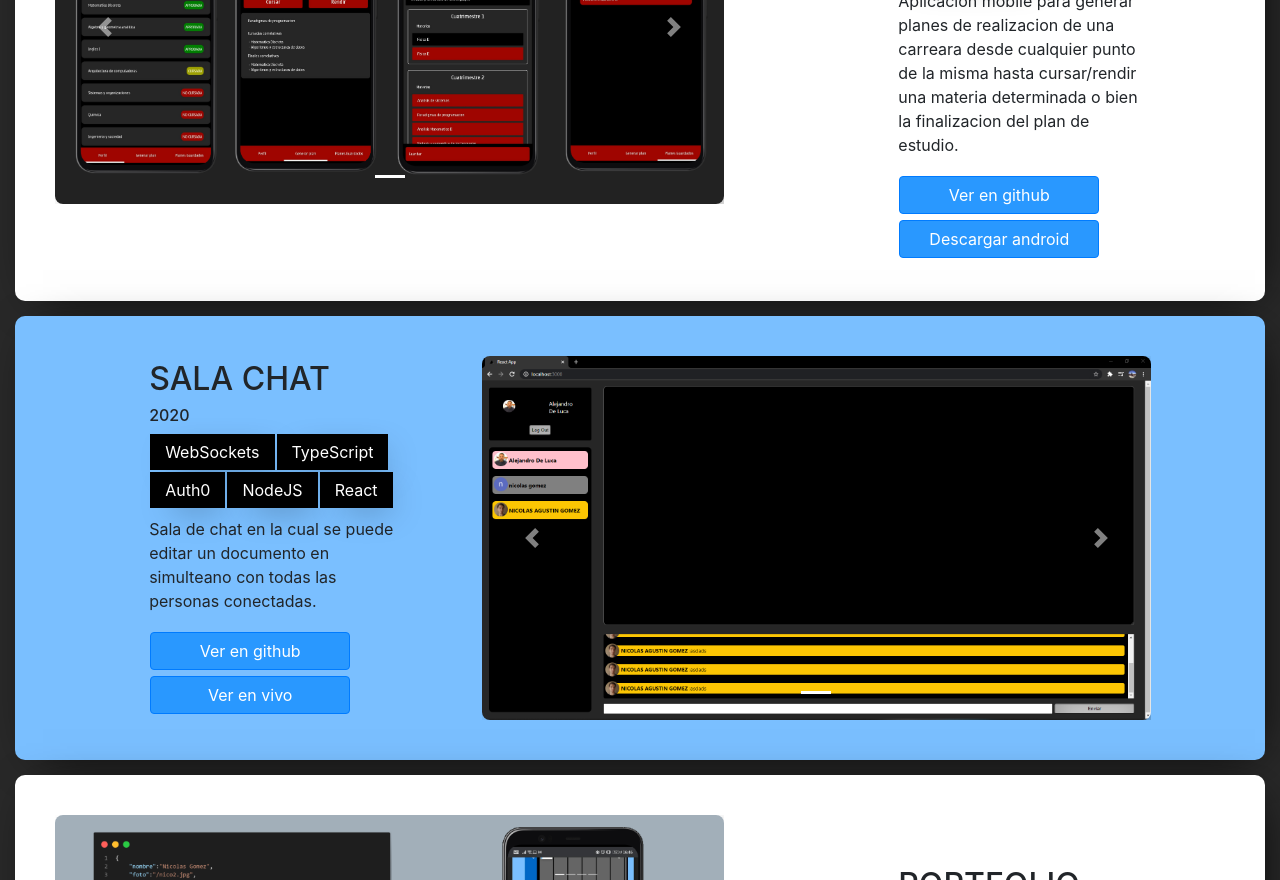
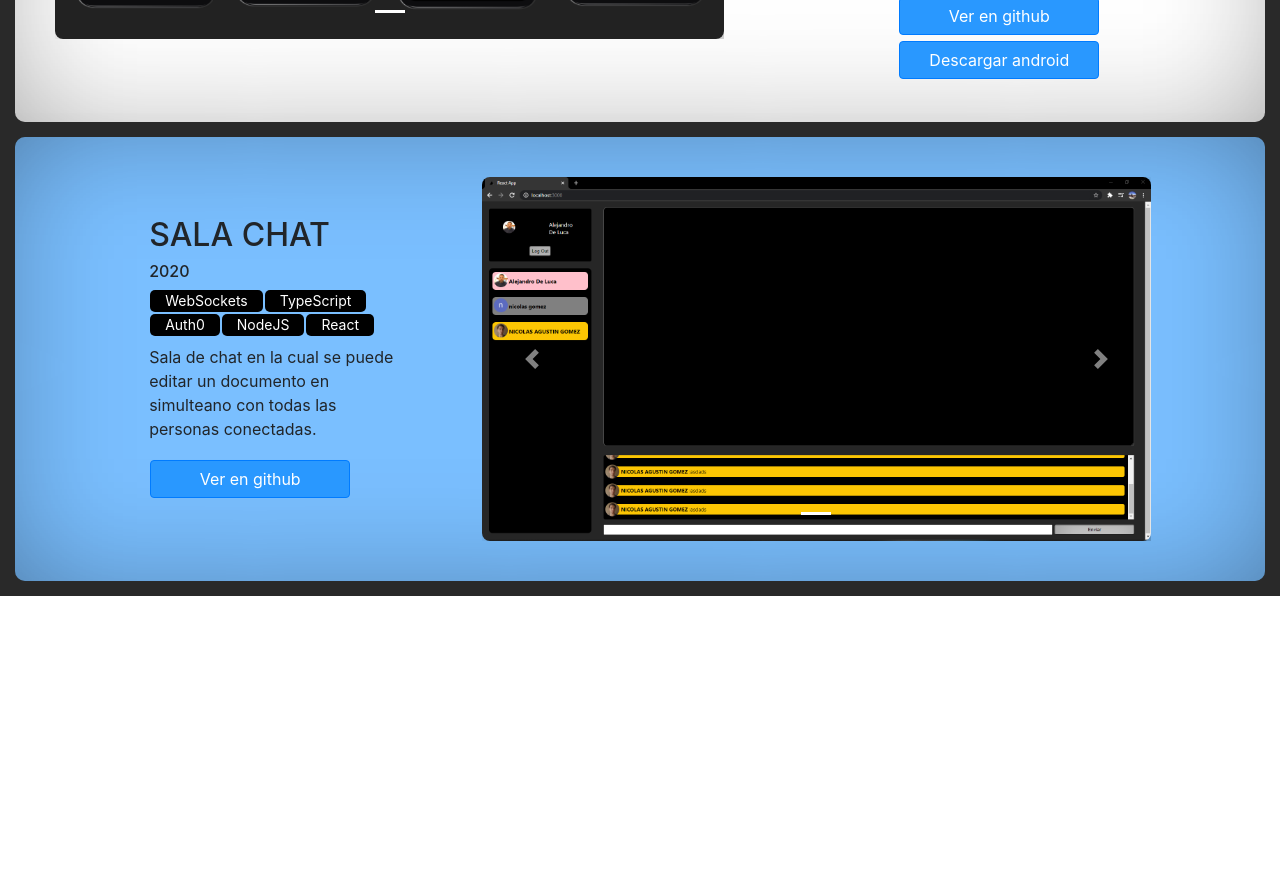
Before and after one commit to Nico9813/PortfolioWeb, a React (Create React App) app: page / in a window 1280 px wide. Shown: the part 1920-2800 px from the top of the page. After the commit the page ends 2516 px from the top, so only its background shows below. Built offline with nearby package versions, Linux system fonts and the light colour scheme.

Commit message:
fix tecnologias div

```diff
--- a/src/App.css
+++ b/src/App.css
@@ -25,6 +25,9 @@
   -webkit-box-shadow: 9px 7px 48px -19px black;
   -moz-box-shadow: 9px 7px 48px -19px black;
   box-shadow: 9px 7px 48px -19px black;
+box-shadow: 0px 0px 151px -59px rgba(0,0,0,0.75) inset;
+-webkit-box-shadow: 0px 0px 151px -59px rgba(0,0,0,0.75) inset;
+-moz-box-shadow: 0px 0px 151px -59px rgba(0,0,0,0.75) inset;
 }
 
 .header_container{
@@ -80,18 +83,13 @@
 }
 
 .tecnologia {
-  padding: 6px;
   background-color: black;
   color: white;
   margin: 1px;
-  align-content: center;
-  align-items: center;
-  -webkit-box-shadow: inset 10px 10px 34px -15px black;
-  -moz-box-shadow: inset 10px 10px 34px -15px black;
-  box-shadow: inset 10px 10px 34px -15px black;
-  -webkit-box-shadow: 10px 10px 34px -15px black;
-  -moz-box-shadow: 10px 10px 34px -15px black;
-  box-shadow: 10px 10px 34px -15px black;
+  font-size: 14px;
+  height: 22px;
+  padding-bottom:0;
+  border-radius: 5px;
 }
 
 .App-header {
--- a/src/components/Project.js
+++ b/src/components/Project.js
@@ -18,8 +18,8 @@ export const Project = (props) => {
                             <h6>{anio}</h6>
                             <Row style={{ marginBottom: 8, marginLeft: 0}}>
                                 {tecnologias.map((item) =>
-                                    <Col xs={{ size: 'auto' }} className="tecnologia" style={{ backgroundColor: 'black' }}>
-                                        <h7>{item}</h7>
+                                    <Col xs={{ size: 'auto' }} className="tecnologia">
+                                        <p>{item}</p>
                                     </Col>
                                 )}
                             </Row>
--- a/src/perfil.json
+++ b/src/perfil.json
@@ -15,10 +15,9 @@
                 "Serverless",
                 "AWS",
                 "CloudFormation",
-                "LAMBDA",
+                "Lambda",
                 "DynamoDB",
-                "S3 Bucket",
-                "Microservicios"
+                "S3 Bucket"
 
             ],
             "views": {
@@ -35,12 +34,12 @@
                 "NextJS",
                 "Docker",
                 "NodeJS",
-                "Mysql"
+                "Mysql",
+                "Auth0"
             ],
             "views": {
                 "frontend en github": "https://github.com/Nico9813/Prello_front",
-                "API en github": "https://github.com/Nico9813/Prello_API",
-                "en vivo": "https://prello.vercel.app/"
+                "API en github": "https://github.com/Nico9813/Prello_API"
             }
         },
         {
@@ -95,22 +94,7 @@
                 "React"
             ],
             "views": {
-                "en github": "https://github.com/Nico9813/Sala_chat",
-                "en vivo": "https://prello.vercel.app/"
-            }
-        },{
-            "titulo": "PORTFOLIO",
-            "anio": "2020",
-            "descripcion": "Plantilla portfolio web responsive configurable mediante un archivo JSON",
-            "imagenes": [
-                "/portfolio_web/portfolio_1.png"
-            ],
-            "tecnologias": [
-                "React",
-                "GHpages"
-            ],
-            "views": {
-                "en github": "https://github.com/Nico9813/PortfolioWeb"
+                "en github": "https://github.com/Nico9813/Sala_chat"
             }
         }
     ]
```
Also changed, not shown: src/index.css (line endings or trailing spaces).
